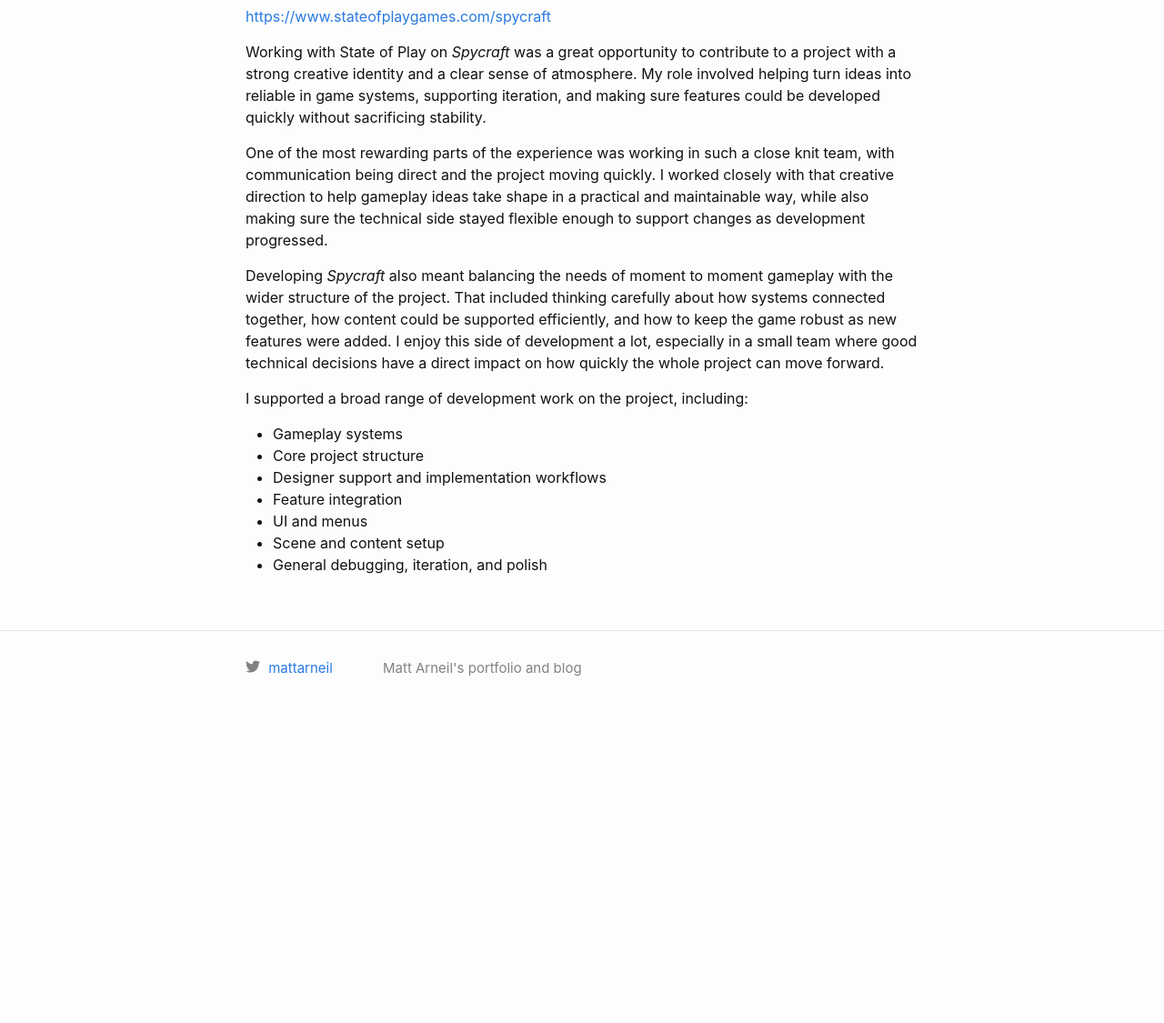
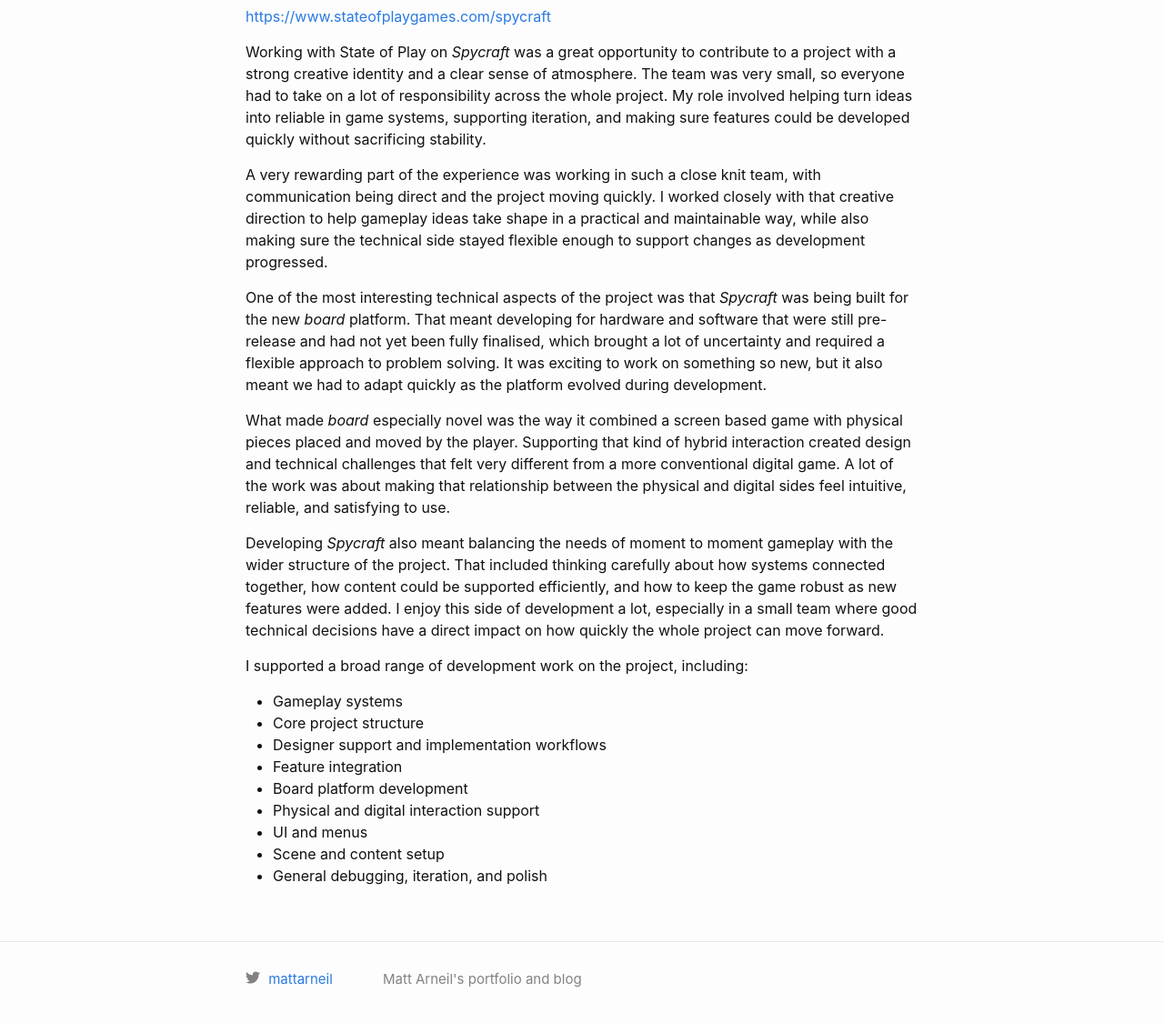
Before and after one commit to matt-arneil/matt-arneil.github.io, a Jekyll site: the page built from _posts/2000-01-07-state-of-play-spycraft.md, in a window 1280 px wide and 1400 px high, scrolled down 403 px. Shown: the part 251-1376 px from the top of the window at 91% size. Built offline with Jekyll 4.4.1, drawn with Linux system fonts in a browser that asks for light colours; before the commit the page ends 1461 px from its top, so only the background shows below that.

Commit message:
state of play update

```diff
--- a/_posts/2000-01-07-state-of-play-spycraft.md
+++ b/_posts/2000-01-07-state-of-play-spycraft.md
@@ -7,9 +7,13 @@
 
 [https://www.stateofplaygames.com/spycraft](https://www.stateofplaygames.com/spycraft)
 
-Working with State of Play on *Spycraft* was a great opportunity to contribute to a project with a strong creative identity and a clear sense of atmosphere. My role involved helping turn ideas into reliable in game systems, supporting iteration, and making sure features could be developed quickly without sacrificing stability.
+Working with State of Play on *Spycraft* was a great opportunity to contribute to a project with a strong creative identity and a clear sense of atmosphere. The team was very small, so everyone had to take on a lot of responsibility across the whole project. My role involved helping turn ideas into reliable in game systems, supporting iteration, and making sure features could be developed quickly without sacrificing stability.
 
-One of the most rewarding parts of the experience was working in such a close knit team, with communication being direct and the project moving quickly. I worked closely with that creative direction to help gameplay ideas take shape in a practical and maintainable way, while also making sure the technical side stayed flexible enough to support changes as development progressed.
+A very rewarding part of the experience was working in such a close knit team, with communication being direct and the project moving quickly. I worked closely with that creative direction to help gameplay ideas take shape in a practical and maintainable way, while also making sure the technical side stayed flexible enough to support changes as development progressed.
+
+One of the most interesting technical aspects of the project was that *Spycraft* was being built for the new *board* platform. That meant developing for hardware and software that were still pre-release and had not yet been fully finalised, which brought a lot of uncertainty and required a flexible approach to problem solving. It was exciting to work on something so new, but it also meant we had to adapt quickly as the platform evolved during development.
+
+What made *board* especially novel was the way it combined a screen based game with physical pieces placed and moved by the player. Supporting that kind of hybrid interaction created design and technical challenges that felt very different from a more conventional digital game. A lot of the work was about making that relationship between the physical and digital sides feel intuitive, reliable, and satisfying to use.
 
 Developing *Spycraft* also meant balancing the needs of moment to moment gameplay with the wider structure of the project. That included thinking carefully about how systems connected together, how content could be supported efficiently, and how to keep the game robust as new features were added. I enjoy this side of development a lot, especially in a small team where good technical decisions have a direct impact on how quickly the whole project can move forward.
 
@@ -18,6 +22,8 @@
 - Core project structure
 - Designer support and implementation workflows
 - Feature integration
+- Board platform development
+- Physical and digital interaction support
 - UI and menus
 - Scene and content setup
 - General debugging, iteration, and polish
```
